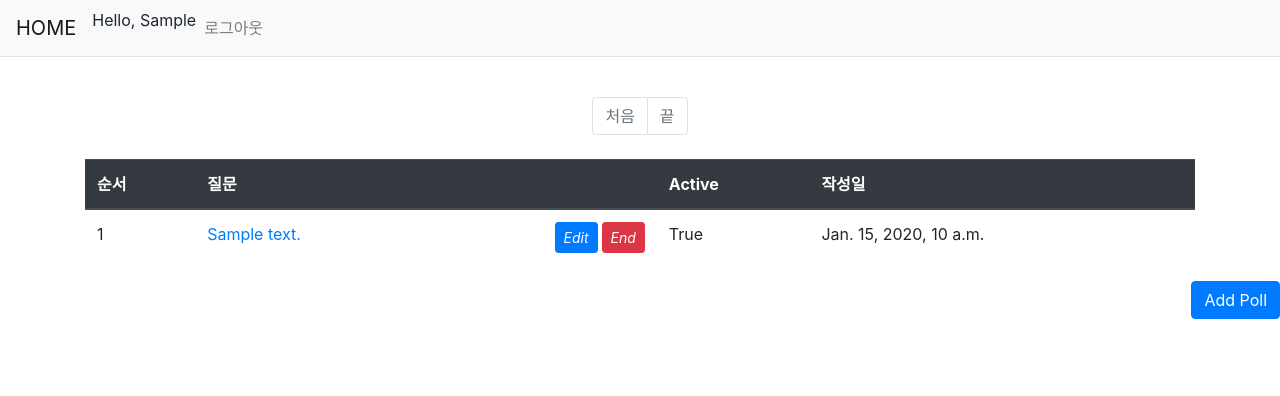
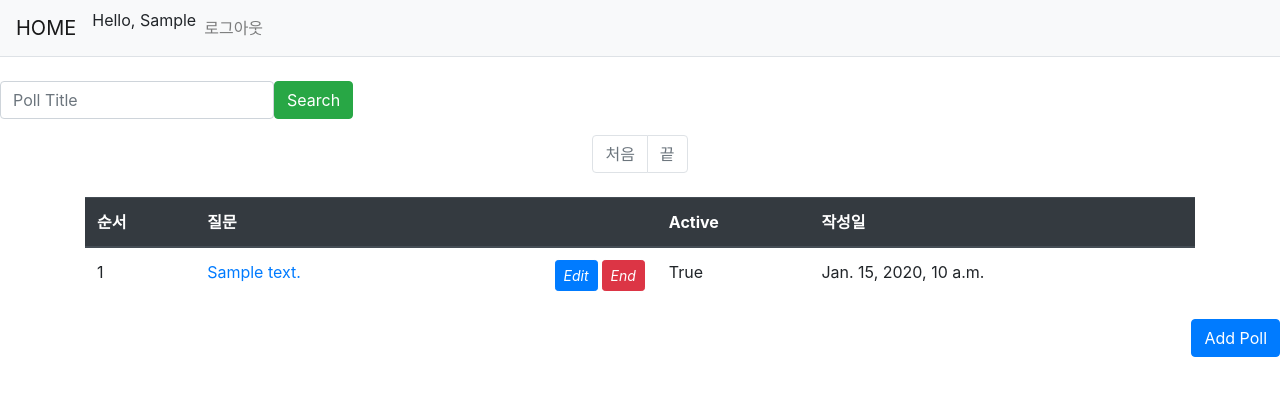
Before and after one commit to parkdavgit/django-deploy-test, a Django app: page /user_list/ in a window 1280 px wide. Shown: the top 396 px of the page. Run offline with Django 3.2, Linux system fonts and the light colour scheme; a user stored in the database is signed in; tables that the repository leaves empty hold one stand-in row (values such as "Sample post"); parts of the project's set-up code (start-up, migrations or seed data) failed here and were passed over; some libraries are stand-ins or nearby versions.

Commit message:
this all

```diff
--- a/ecpoll/urls.py
+++ b/ecpoll/urls.py
@@ -15,7 +15,7 @@ urlpatterns = [
     url(r'^delete/choice/(?P<choice_id>\d+)/$',
          views.choice_delete, name='choice_delete'),
     url(r'^edit/choice/(?P<choice_id>\d+)/$', views.choice_edit, name='choice_edit'),
-
+    url(r'^user_search/$', views.user_search, name='user_search'),
 
 
    ]
--- a/ecpoll/views.py
+++ b/ecpoll/views.py
@@ -205,3 +205,15 @@ def choice_edit(request, choice_id):
         'choice': choice,
     }
     return render(request, 'add_choice.html', context)
+
+@login_required()
+def user_search(request):
+
+    user_name = request.POST.get('user_name', '').strip()
+
+    polls = Poll.objects.filter(text=user_name)
+
+    page = request.GET.get('page','1')
+    paginator = Paginator(polls, 4)
+    polls = paginator.get_page(page)
+    return render(request, 'user_list.html',{'polls':polls})
--- a/templates/user_list.html
+++ b/templates/user_list.html
@@ -2,7 +2,15 @@
 
 {% block contents %}
 
+<form class="form-inline" method="post" action="{% url 'user_search' %}">
+   <!-- navbar-form avoid CSRF verification failed error. -->
+   {% csrf_token %}
+<div class="form-group">
+   <input name="user_name" type="text" placeholder="Poll Title" class="form-control" value="{{ search_user_name }}">
+</div>
+<button type="submit" class="btn btn-success">Search</button>
 
+</form>
 
 <div class="container my-3">
    <table class="table">
```
